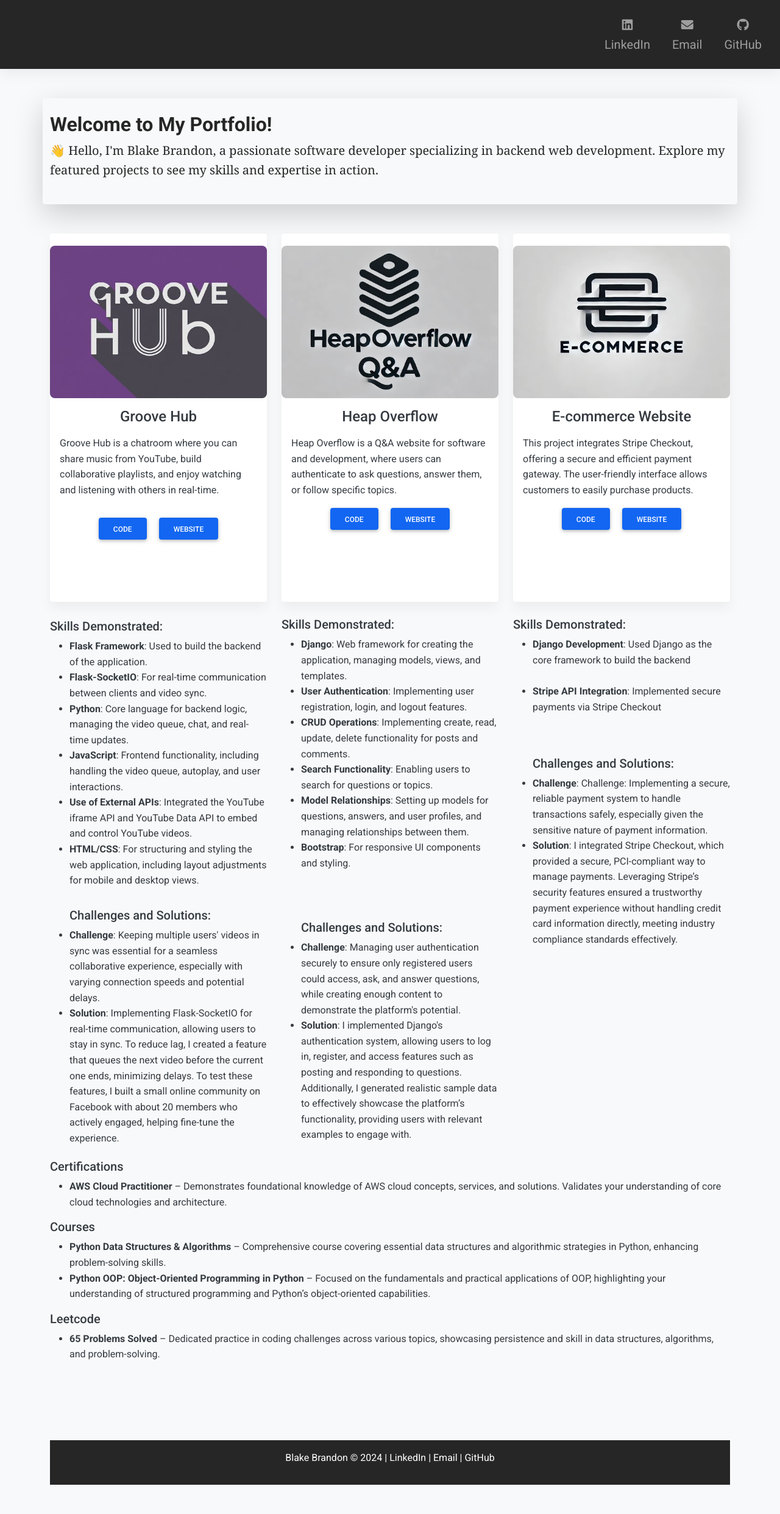
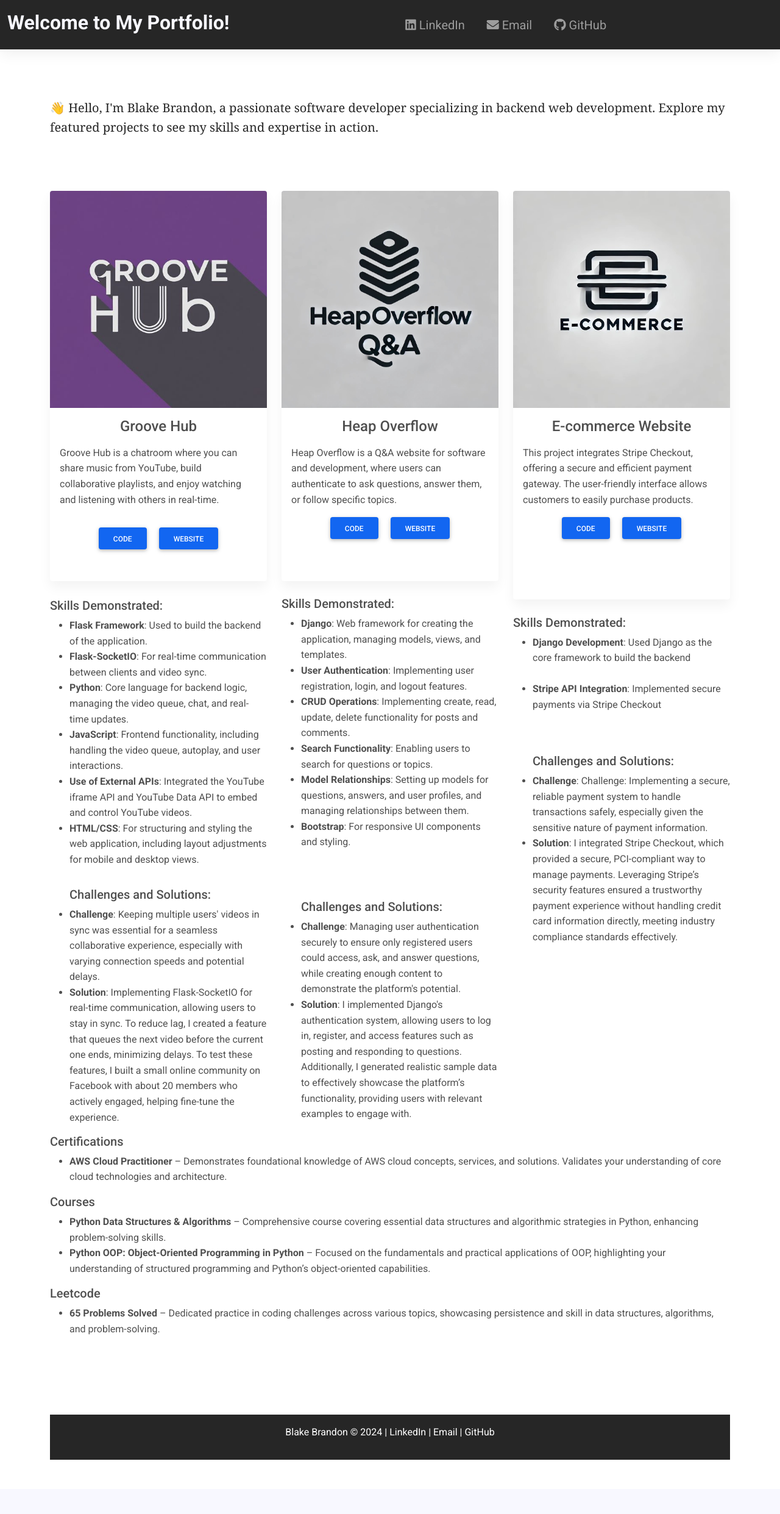
Before and after one commit to blakebrandon-hub/Portfolio-Website, a Flask app: page / in a window 1280 px wide. Shown: the whole page at 61% size. After the commit the page ends 2394 px from the top, so only its background shows below. Run offline with Flask 3, Linux system fonts and the light colour scheme; some libraries are stand-ins or nearby versions.

Commit message:
Update index.html

```diff
--- a/templates/index.html
+++ b/templates/index.html
@@ -20,12 +20,16 @@
 
 
 <header>
-  <nav class="navbar navbar-expand-md navbar-dark bg-dark">
+  <nav class="navbar navbar-expand-sm navbar-dark bg-dark">
     <div class="container-fluid">
-      <a class="navbar-brand" href="#" style="font-size: 22px;  font-family: 'Georgia', serif;">
+
+<h2 class="fw-bold" style="color: ghostwhite;">Welcome to My Portfolio!</h2>
+
+      <a class="navbar-brand" href="#" style="font-size: 22px;  font-family: 'Georgia', serif;"></a>
 
 
-      </a>
+
+
       <button class="navbar-toggler" type="button" data-bs-toggle="collapse" data-bs-target="#navbarNav"
               aria-controls="navbarNav" aria-expanded="false" aria-label="Toggle navigation">
         <span class="navbar-toggler-icon"></span>
@@ -53,8 +57,8 @@
   </nav>
 </header>
 
-<div id="intro" class="container py-4 my-5 text-dark rounded shadow-lg">
-  <h2 class="fw-bold">Welcome to My Portfolio!</h2>
+<div id="intro" class="container py-4 my-5 text-dark">
+
   <p class="lead mt-2" style="font-family: 'Georgia', serif; width: 100%;">
     👋 Hello, I'm <strong>Blake Brandon</strong>, a passionate software developer specializing in backend web development. Explore my featured projects to see my skills and expertise in action.
   </p>
@@ -64,92 +68,57 @@
 
 <style>
 
-body {
-    background-color: #f8f9fa;
-    color: #343a40;
+/* Navbar Styles */
+.navbar {
+    background-color: #343a40;
 }
 
-
-button {
-    background-color: #0056b3;
-    border-color: #0056b3;
+.navbar-brand {
+    font-size: 22px;
+    font-family: 'Georgia', serif;
+    color: ghostwhite;
+    text-align: center;
 }
 
-button:hover {
-    <!--background-color: #f8f9fa;-->
+.navbar-nav {
+    display: flex;
+    flex-direction: row;
+    align-items: center;
+    justify-content: center;
+    width: 100%;
 }
 
-.img-fluid {
-    border-radius: 8px;
+.nav-item {
+    padding: 8px 10px; /* Spacing for clickable area */
+    text-align: center;
 }
 
-.project-image {
-    width: 100%;
-    height: 250px; /* Adjust to preferred height */
-    object-fit: cover; /* Ensures the image scales without distortion */
-    border-radius: 8px;
+.nav-link {
+    font-size: 18px; /* Readable size on smaller screens */
+    color: ghostwhite;
 }
 
-
-/* Default styling for larger screens */
-.navbar-nav {
-  display: flex;
-  flex-direction: row;
-  align-items: center;
+.nav-link:hover {
+    color: #f8f9fa; /* Hover effect for links */
 }
 
-.card:hover {
-    transform: scale(1.02);
-    transition: transform 0.3s ease;
+.navbar-toggler {
+    border: none;
 }
 
-    .project-image {
-        margin-top: 20px; /* Adds spacing above the image */
+/* Navbar adjustments for mobile screens */
+@media (max-width: 768px) {
+    .navbar-collapse {
+        display: flex !important;
+        flex-direction: column;
+        align-items: center;
+        width: 100%;
     }
-
-/* Adjust navbar for mobile screens */
-@media (max-width: 768px) {
-  .navbar-collapse {
-    display: flex !important; /* Ensure the menu stays open on mobile */
-    flex-direction: column; /* Stack brand and links vertically */
-    align-items: center;
-    width: 100%;
-
-    .project-image {
-        margin-top: 20px; /* Adds spacing above the image */
+    .navbar-nav {
+        flex-direction: column;
     }
-
-
-
-  }
-
 }
 
-  .navbar-brand {
-    width: 100%;
-    text-align: center;
-    margin-bottom: 20px; /* Space between the brand and links */
-  }
-
-  .navbar-nav {
-    flex-direction: row; /* Keep links side-by-side */
-    justify-content: center; /* Center links horizontally */
-    width: 100%;
-  }
-
-  .nav-item {
-    padding: 8px 10px; /* Add padding for easier touch targets */
-    text-align: center;
-  }
-
-  .nav-link {
-    font-size: 18px; /* Slightly larger text for readability on mobile */
-  }
-}
-
-#certs {
-  padding-top: 15%;
-}
 
 
 </style>
@@ -260,7 +229,7 @@ button:hover {
           </div>
 
           <div class="col-lg-4 col-md-6 mb-4">
-            <div class="card" style="max-width: 100%; height: 42%;">
+            <div class="card" style="max-width: 100%; height: 44%;">
               <div class="bg-image hover-overlay ripple" data-db-ripple-color="light">
                 <img src="static/images/ecommerce.jpg" class="img-fluid project-image">
                 <a href="">
@@ -303,7 +272,7 @@ This project integrates Stripe Checkout, offering a secure and efficient payment
           </div>
 
 
-          <div id="certs" style="text-align: left; padding-top: 5%;">
+          <div id="certs" style="text-align: left;">
             <h5>Certifications</h5>
             <ul>
               <li><strong>AWS Cloud Practitioner</strong> – Demonstrates foundational knowledge of AWS cloud concepts, services, and solutions. Validates your understanding of core cloud technologies and architecture.</li>
```
